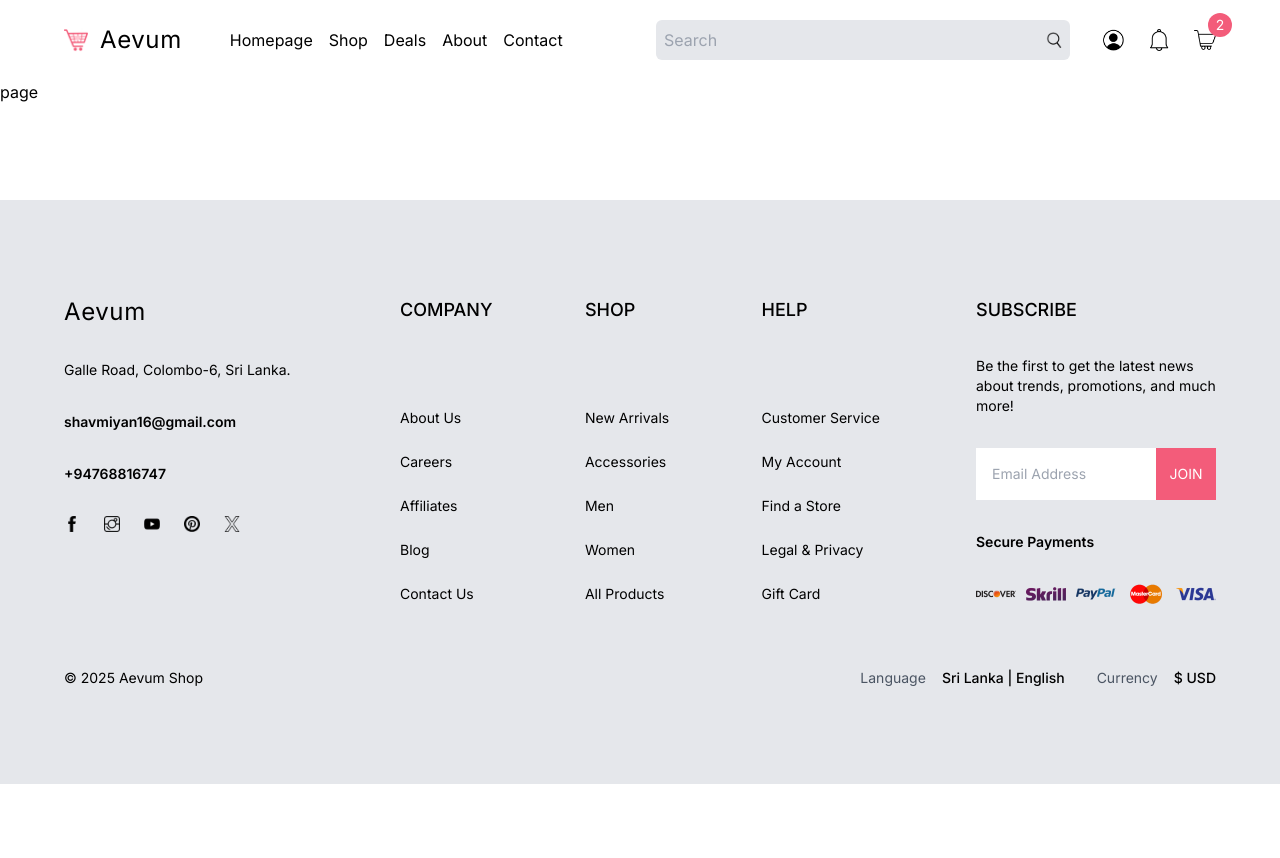
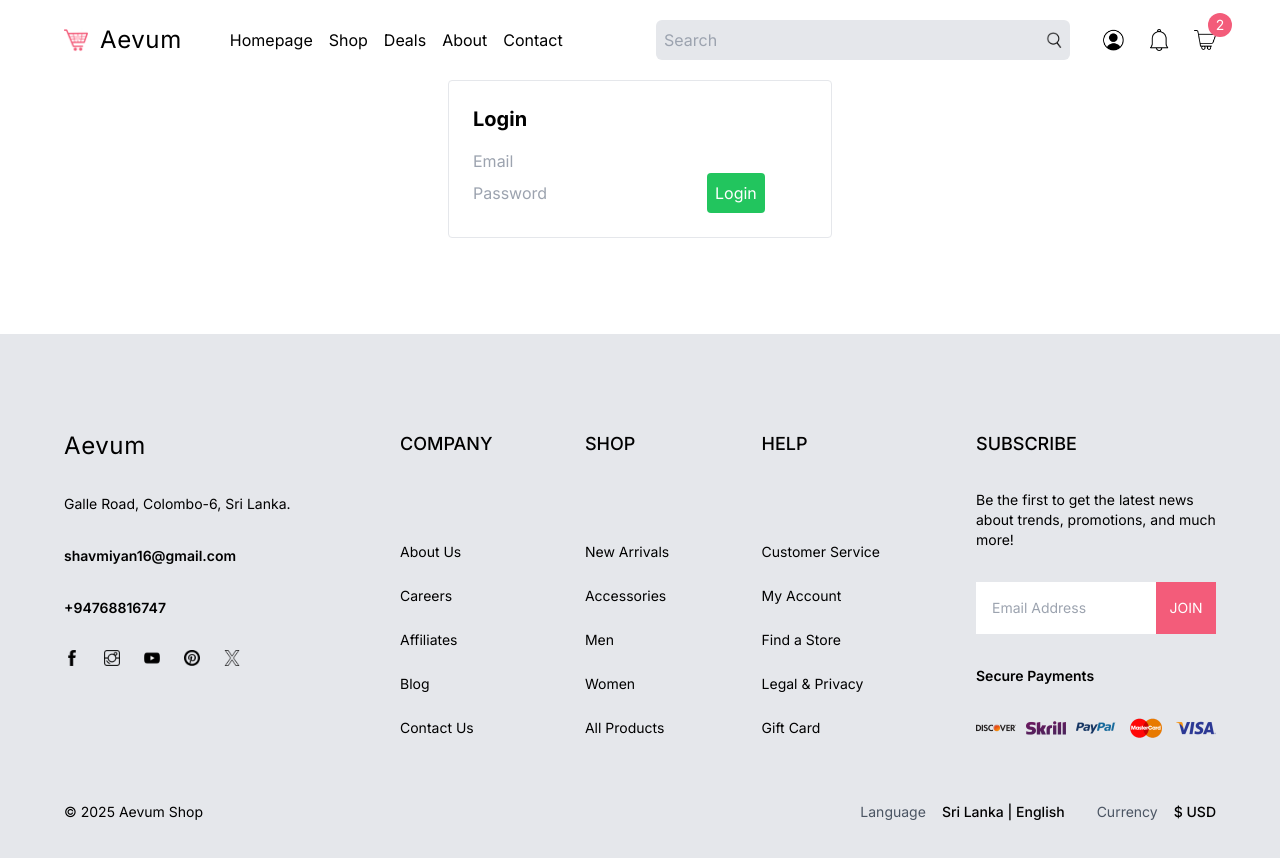
Before and after one commit to ShavmiyanV/e-commerce, a Next.js app: page /login in a window 1280 px wide. Shown: the top 858 px of the page. Before the commit the page ends 800 px from the top, so only its background shows below. Built offline with nearby package versions, Linux system fonts and the light colour scheme.

Commit message:
Implement login form with authentication
Replaces placeholder login page with a functional form that submits credentials to /api/auth/login and redirects to /dashboard on success. Uses React state and Next.js router for form handling and navigation.

```diff
--- a/src/app/login/page.tsx
+++ b/src/app/login/page.tsx
@@ -1,9 +1,40 @@
-import React from 'react'
+"use client";
 
-const page = () => {
+import { useState } from "react";
+import { useRouter } from "next/navigation";
+
+export default function LoginPage() {
+  const [form, setForm] = useState({ email: "", password: "" });
+  const router = useRouter();
+
+  async function handleSubmit(e: React.FormEvent) {
+    e.preventDefault();
+    const res = await fetch("/api/auth/login", {
+      method: "POST",
+      headers: { "Content-Type": "application/json" },
+      body: JSON.stringify(form),
+    });
+    if (res.ok) router.push("/dashboard");
+  }
+
   return (
-    <div>page</div>
-  )
+    <form
+      onSubmit={handleSubmit}
+      className="max-w-sm mx-auto p-6 border rounded"
+    >
+      <h2 className="text-xl font-bold mb-4">Login</h2>
+      <input
+        placeholder="Email"
+        onChange={(e) => setForm({ ...form, email: e.target.value })}
+      />
+      <input
+        type="password"
+        placeholder="Password"
+        onChange={(e) => setForm({ ...form, password: e.target.value })}
+      />
+      <button type="submit" className="bg-green-500 text-white p-2 rounded">
+        Login
+      </button>
+    </form>
+  );
 }
-
-export default page
```
